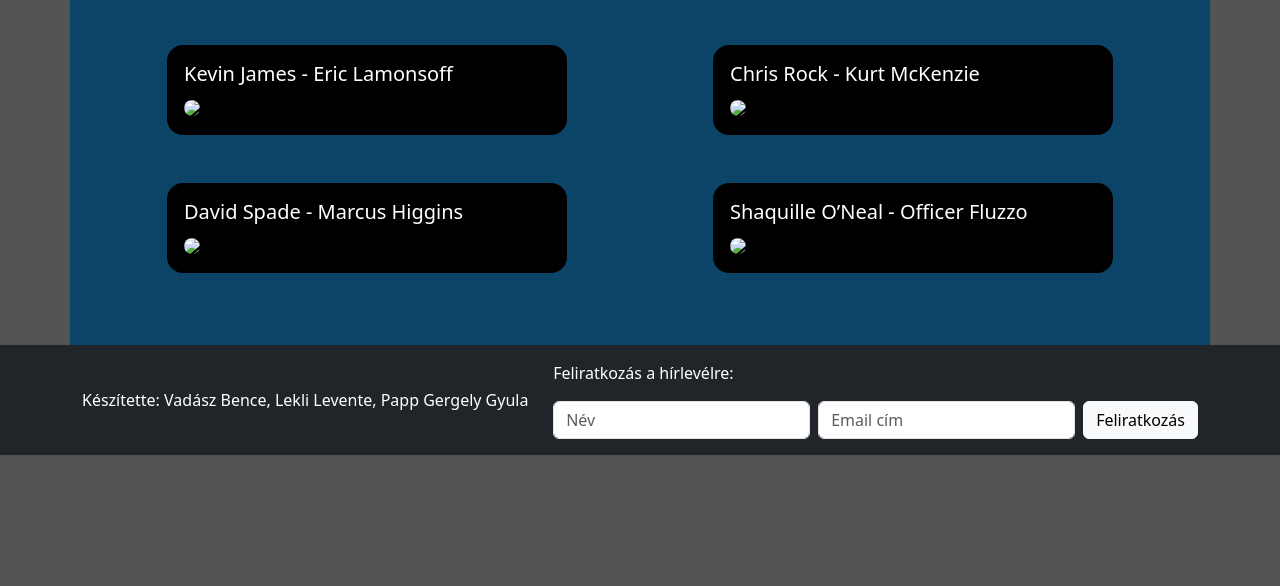
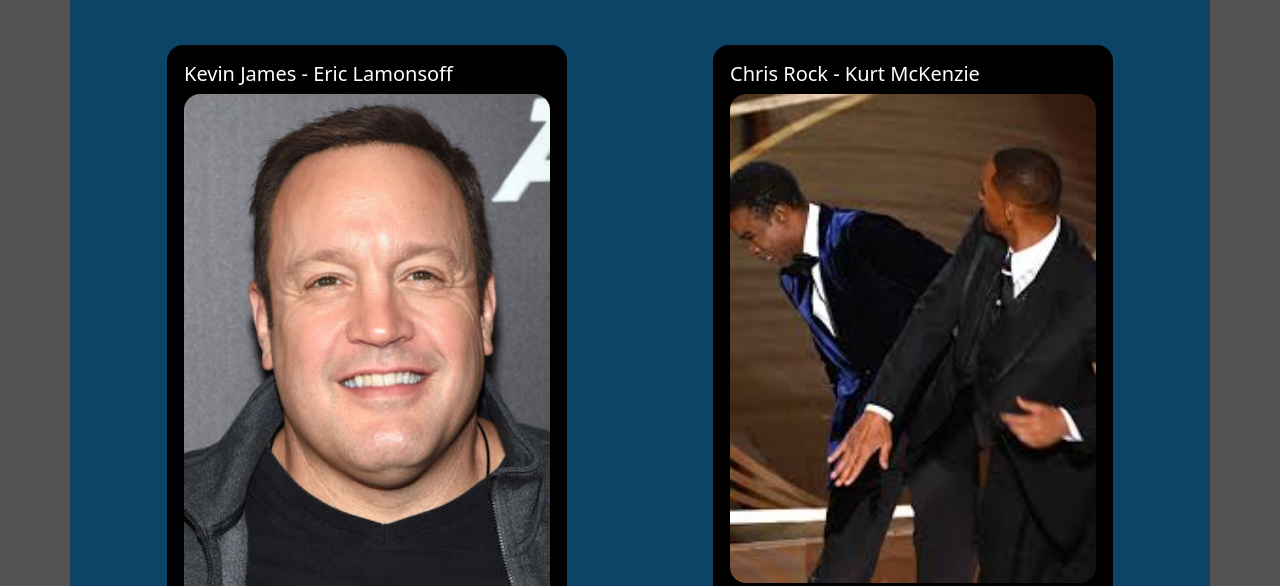
Before and after one commit to pappgergely06/Ikt2_weblap3, a plain HTML site: page actors.html in a window 1280 px wide. Shown: the part 513-1099 px from the top of the page. Before the commit the page ends 968 px from the top, so only its background shows below. Drawn offline with nearby package versions, Linux system fonts and the light colour scheme.

Commit message:
Update actors.html

```diff
--- a/actors.html
+++ b/actors.html
@@ -56,7 +56,7 @@
 
             <div class="card-body">
               <h5 class="card-title">Kevin James - Eric Lamonsoff</h5>
-              <img src="assets/james.jpg">
+              <img src="james.jpg">
 
             </div>
           </div>
@@ -64,21 +64,21 @@
           <div class="card">
             <div class="card-body">
               <h5 class="card-title">Chris Rock - Kurt McKenzie</h5>
-              <img src="assets/chris.jpeg">
+              <img src="chris.jpeg">
             </div>
           </div>
 
           <div class="card">
             <div class="card-body">
               <h5 class="card-title">David Spade - Marcus Higgins</h5>
-              <img src="assets/david.jpg">
+              <img src="david.jpg">
             </div>
           </div>
 
           <div class="card">
             <div class="card-body">
               <h5 class="card-title">Shaquille O’Neal - Officer Fluzzo</h5>
-              <img src="assets/oneil.jpg">
+              <img src="oneil.jpg">
             </div>
           </div>
 
```
